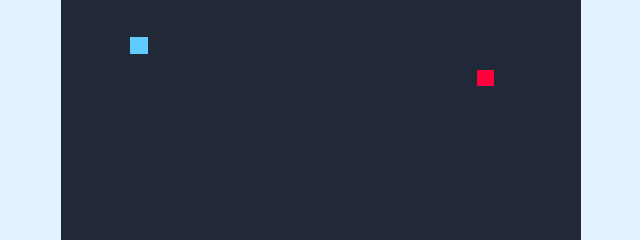
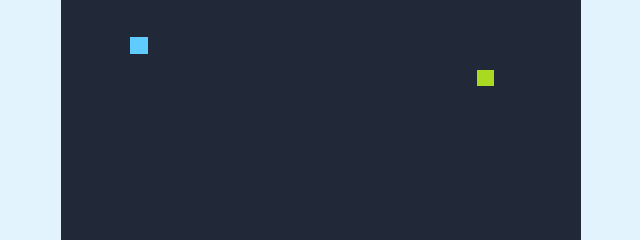
Before and after one commit to Edith505/Snack-Game-1, a plain HTML site: page index.html in a window 1280 px wide. Shown: the part 299-539 px from the top of the page, 319-959 px from the left. Drawn offline with Linux system fonts and the light colour scheme; a web font is replaced by a local one.

Commit message:
food colors

```diff
--- a/css/style.css
+++ b/css/style.css
@@ -39,7 +39,7 @@
     background: #212837;
 }
 .play-board .food{
-    background: #FF003D;
+    background: #AAD922;
 }
 
 .play-board .head{
```
Also changed, not shown: 1 other file.
